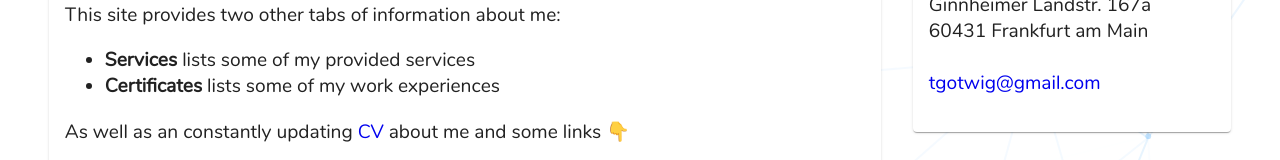
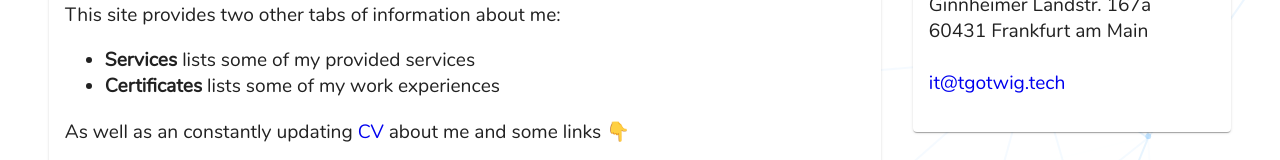
Before and after one commit to tgotwig/tgotwig, an Angular app: page /home in a window 1280 px wide. Shown: the part 237-397 px from the top of the page. Built offline with nearby package versions, Linux system fonts and the light colour scheme; some icons are missing.

Commit message:
📧 Change email to it@tgotwig.tech

```diff
--- a/package.json
+++ b/package.json
@@ -19,6 +19,7 @@
     "@angular/platform-browser-dynamic": "~11.1.1",
     "@angular/router": "~11.1.1",
     "gsap": "^3.6.0",
+    "hammerjs": "^2.0.8",
     "material-design-icons": "^3.0.1",
     "particles.js": "^2.0.0",
     "rxjs": "^6.5.5",
--- a/src/app/components/home/home.component.html
+++ b/src/app/components/home/home.component.html
@@ -61,7 +61,7 @@
       Ginnheimer Landstr. 167a <br />
       60431 Frankfurt am Main <br />
       <br />
-      <a href="mailto:tgotwig@gmail.com">tgotwig@gmail.com</a>
+      <a href="mailto:it@tgotwig.tech">it@tgotwig.tech</a>
     </address>
   </mat-card-content>
 </mat-card>
```
Also changed, not shown: 1 other file (tests, documents, lock files or other folders).
